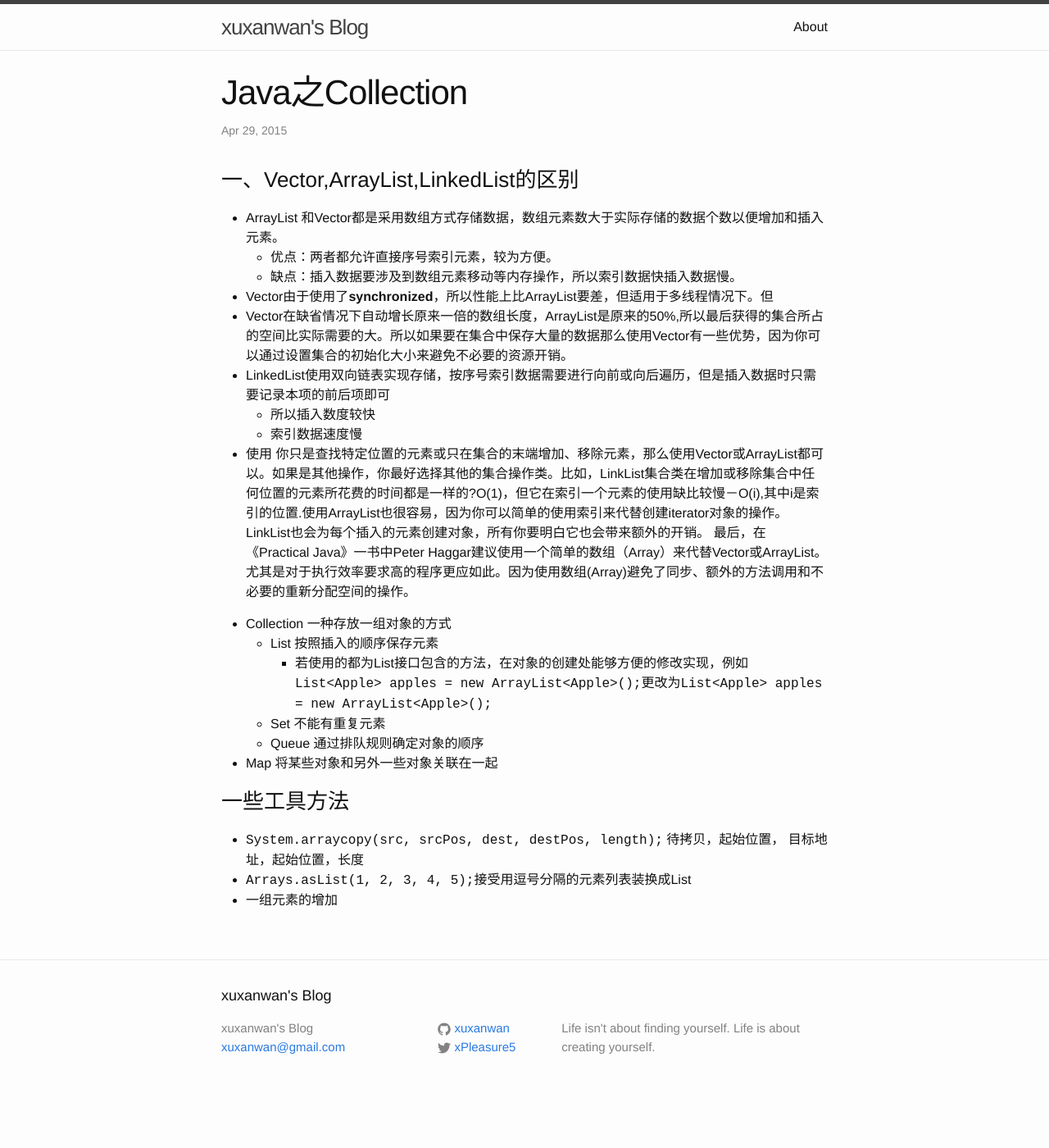
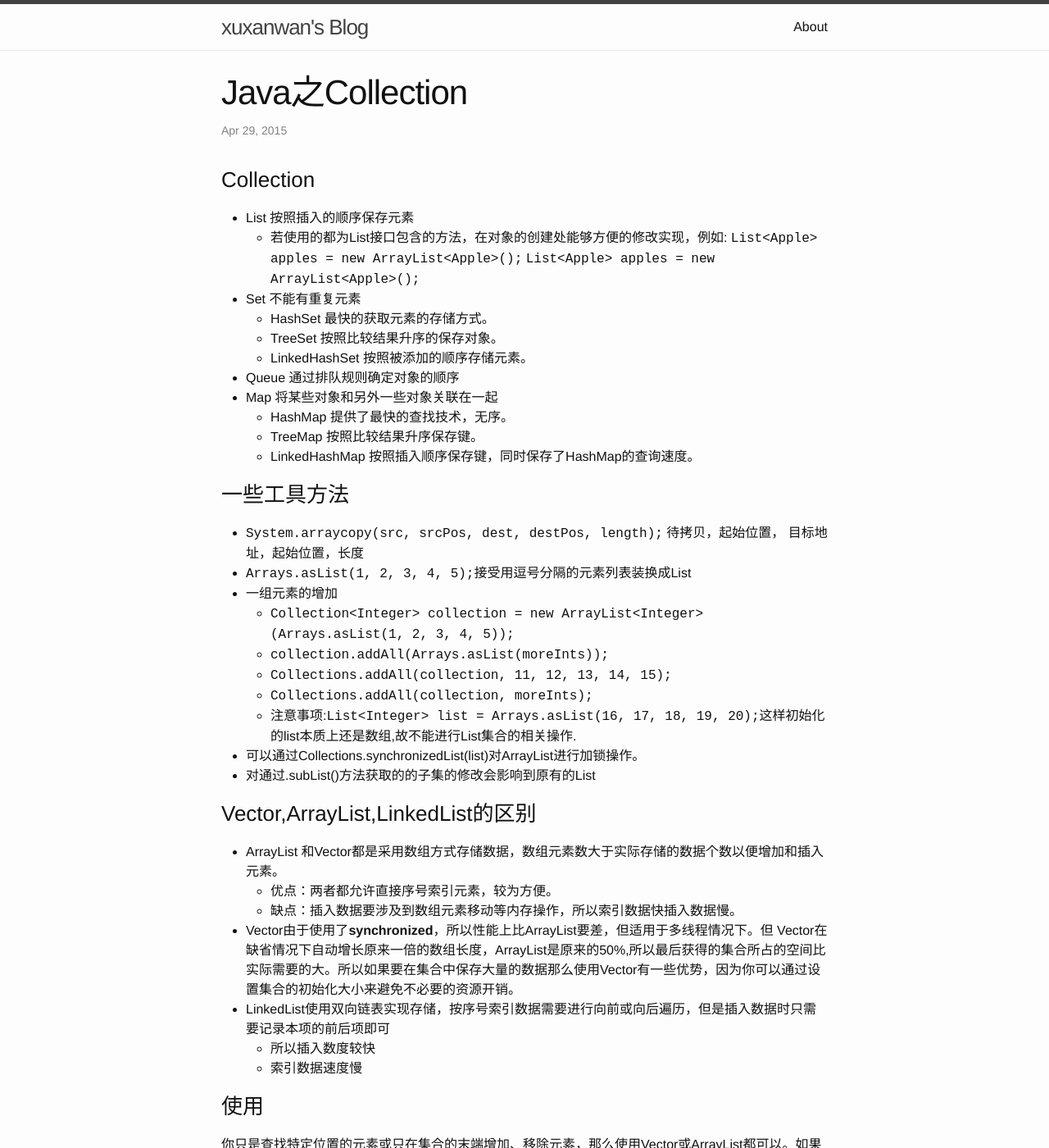
Before and after one commit to xuxanwan/myblog, a Jekyll site: the page built from _posts/2015-4-29-Java-Collection.md, in a window 1280 px wide and 1400 px high. Shown: the whole window at 82% size. Built offline with Jekyll 4.4.1, drawn with Linux system fonts in a browser that asks for light colours; some of the changed text lies outside the part shown.

Commit message:
update a blog

```diff
--- a/_posts/2015-4-29-Java-Collection.md
+++ b/_posts/2015-4-29-Java-Collection.md
@@ -5,31 +5,51 @@ date:   2015-4-29 09:16:03
 categories: Java基础
 
 ---
+### Collection
 
-### 一、Vector,ArrayList,LinkedList的区别
-
-- ArrayList 和Vector都是采用数组方式存储数据，数组元素数大于实际存储的数据个数以便增加和插入元素。
-	+ 优点：两者都允许直接序号索引元素，较为方便。
-	+ 缺点：插入数据要涉及到数组元素移动等内存操作，所以索引数据快插入数据慢。
-- Vector由于使用了**synchronized**，所以性能上比ArrayList要差，但适用于多线程情况下。但
-- Vector在缺省情况下自动增长原来一倍的数组长度，ArrayList是原来的50%,所以最后获得的集合所占的空间比实际需要的大。所以如果要在集合中保存大量的数据那么使用Vector有一些优势，因为你可以通过设置集合的初始化大小来避免不必要的资源开销。
-- LinkedList使用双向链表实现存储，按序号索引数据需要进行向前或向后遍历，但是插入数据时只需要记录本项的前后项即可
-	+ 所以插入数度较快
-	+ 索引数据速度慢
-- 使用
-你只是查找特定位置的元素或只在集合的末端增加、移除元素，那么使用Vector或ArrayList都可以。如果是其他操作，你最好选择其他的集合操作类。比如，LinkList集合类在增加或移除集合中任何位置的元素所花费的时间都是一样的?O(1)，但它在索引一个元素的使用缺比较慢－O(i),其中i是索引的位置.使用ArrayList也很容易，因为你可以简单的使用索引来代替创建iterator对象的操作。LinkList也会为每个插入的元素创建对象，所有你要明白它也会带来额外的开销。
-最后，在《Practical Java》一书中Peter Haggar建议使用一个简单的数组（Array）来代替Vector或ArrayList。尤其是对于执行效率要求高的程序更应如此。因为使用数组(Array)避免了同步、额外的方法调用和不必要的重新分配空间的操作。
-
-
-- Collection 一种存放一组对象的方式
-	+ List 按照插入的顺序保存元素
-	  * 若使用的都为List接口包含的方法，在对象的创建处能够方便的修改实现，例如`List<Apple> apples = new ArrayList<Apple>();`更改为`List<Apple> apples = new ArrayList<Apple>();`
-	+ Set 不能有重复元素
-	+ Queue	通过排队规则确定对象的顺序
-- Map 将某些对象和另外一些对象关联在一起
++ List 按照插入的顺序保存元素
+	- 若使用的都为List接口包含的方法，在对象的创建处能够方便的修改实现，例如:
+	`List<Apple> apples = new ArrayList<Apple>();`
+	`List<Apple> apples = new ArrayList<Apple>();`
++ Set 不能有重复元素
+	- HashSet 最快的获取元素的存储方式。
+	- TreeSet 按照比较结果升序的保存对象。
+	- LinkedHashSet 按照被添加的顺序存储元素。
++ Queue	通过排队规则确定对象的顺序
++ Map 将某些对象和另外一些对象关联在一起
+	- HashMap 提供了最快的查找技术，无序。
+	- TreeMap  按照比较结果升序保存键。
+	- LinkedHashMap 按照插入顺序保存键，同时保存了HashMap的查询速度。
 
 
 ### 一些工具方法
 - `System.arraycopy(src, srcPos, dest, destPos, length);` 待拷贝，起始位置， 目标地址，起始位置，长度
 - `Arrays.asList(1, 2, 3, 4, 5);`接受用逗号分隔的元素列表装换成List
 - 一组元素的增加
+	+  `Collection<Integer> collection = new ArrayList<Integer>(Arrays.asList(1, 2, 3, 4, 5));`
+	+  `collection.addAll(Arrays.asList(moreInts));`
+	+  `Collections.addAll(collection, 11, 12, 13, 14, 15);`
+	+  `Collections.addAll(collection, moreInts);`
+	+  注意事项:`List<Integer> list = Arrays.asList(16, 17, 18, 19, 20);`这样初始化的list本质上还是数组,故不能进行List集合的相关操作.
+- 可以通过Collections.synchronizedList(list)对ArrayList进行加锁操作。
+- 对通过.subList()方法获取的的子集的修改会影响到原有的List
+
+
+
+### Vector,ArrayList,LinkedList的区别
+
+- ArrayList 和Vector都是采用数组方式存储数据，数组元素数大于实际存储的数据个数以便增加和插入元素。
+	+ 优点：两者都允许直接序号索引元素，较为方便。
+	+ 缺点：插入数据要涉及到数组元素移动等内存操作，所以索引数据快插入数据慢。
+- Vector由于使用了**synchronized**，所以性能上比ArrayList要差，但适用于多线程情况下。但 Vector在缺省情况下自动增长原来一倍的数组长度，ArrayList是原来的50%,所以最后获得的集合所占的空间比实际需要的大。所以如果要在集合中保存大量的数据那么使用Vector有一些优势，因为你可以通过设置集合的初始化大小来避免不必要的资源开销。
+- LinkedList使用双向链表实现存储，按序号索引数据需要进行向前或向后遍历，但是插入数据时只需要记录本项的前后项即可
+	+ 所以插入数度较快
+	+ 索引数据速度慢
+
+### 使用
+你只是查找特定位置的元素或只在集合的末端增加、移除元素，那么使用Vector或ArrayList都可以。如果是其他操作，你最好选择其他的集合操作类。比如，LinkList集合类在增加或移除集合中任何位置的元素所花费的时间都是一样的?O(1)，但它在索引一个元素的使用却比较慢－O(i),其中i是索引的位置.使用ArrayList也很容易，因为你可以简单的使用索引来代替创建iterator对象的操作。LinkList也会为每个插入的元素创建对象，所有你要明白它也会带来额外的开销。
+最后，在《Practical Java》一书中Peter Haggar建议使用一个简单的数组（Array）来代替Vector或ArrayList。尤其是对于执行效率要求高的程序更应如此。因为使用数组(Array)避免了同步、额外的方法调用和不必要的重新分配空间的操作。
+
+
+
+### HashTable, HashMap，TreeMap的区别
```
